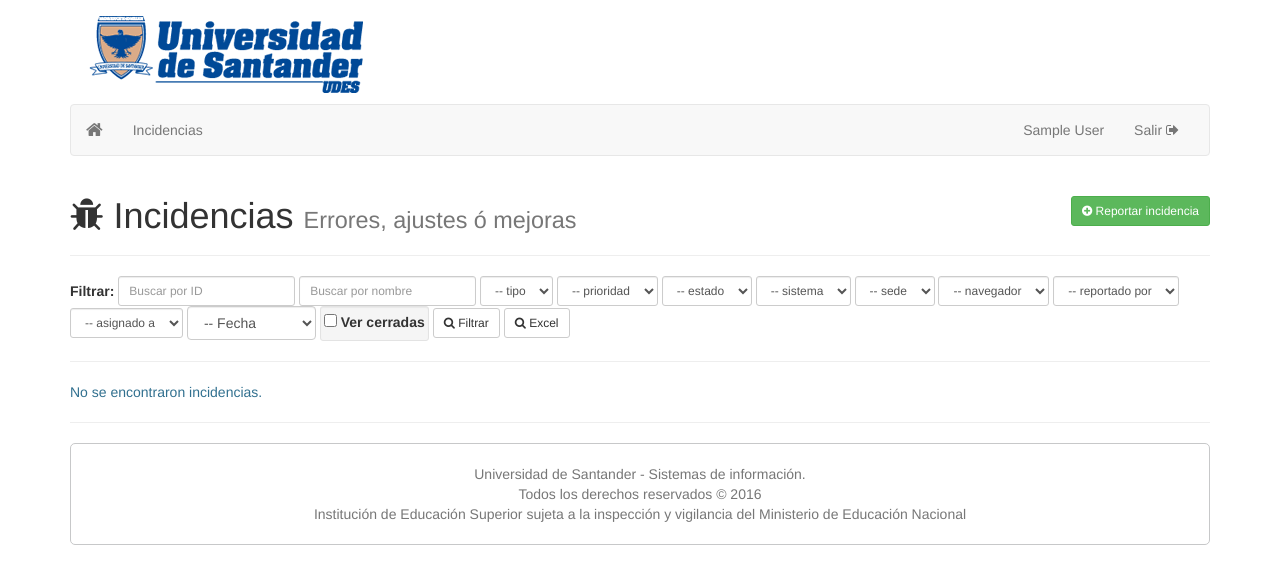
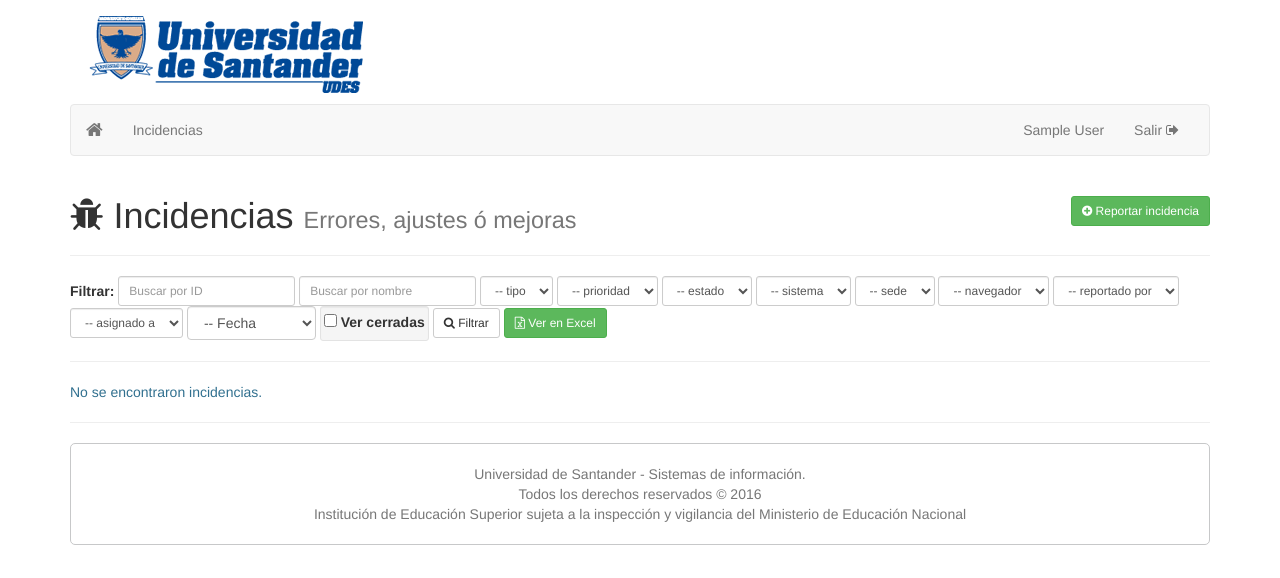
Before and after one commit to alfegupe/IssueReporter, a Django app: page /bugtracker/home/ in a window 1280 px wide. Shown: the top 578 px of the page. Run offline with Django 3.2, Linux system fonts and the light colour scheme; the visitor is signed in with stand-in values (Sample User, id 1); data that the repository does not hold is empty; parts of the project's set-up code (start-up, migrations or seed data) failed here and were passed over; some libraries are stand-ins or nearby versions.

Commit message:
Added the functionality to download in Excel the list of incidents.

```diff
--- a/bugtracker/templates/bugtracker/issues.html
+++ b/bugtracker/templates/bugtracker/issues.html
@@ -70,8 +70,8 @@
                 <button type="submit" class="btn btn-default btn-sm">
                     <i class="fa fa-search"></i> Filtrar
                 </button>
-                <button type="button" onclick="excel()" class="btn btn-default btn-sm">
-                    <i class="fa fa-search"></i> Excel
+                <button type="button" onclick="excel()" class="btn btn-success btn-sm">
+                    <i class="fa fa-file-excel-o"></i> Ver en Excel
                 </button>
             </form>
 
--- a/bugtracker/views.py
+++ b/bugtracker/views.py
@@ -420,7 +420,6 @@ class ExportXlsx(JSONResponseMixin, CreateView):
         from io import BytesIO
 
         query = self.get_params_search()
-        print query
         output = BytesIO()
 
         book = Workbook(output)
```
